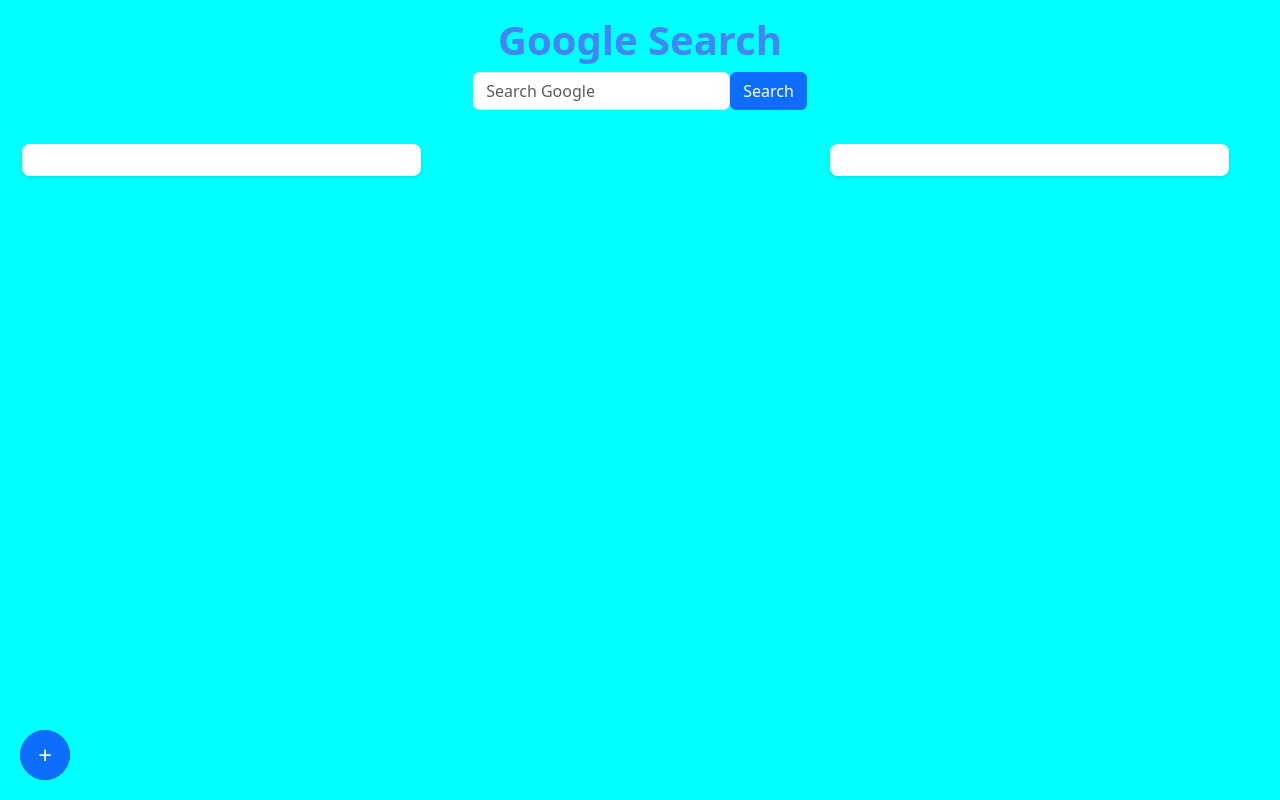
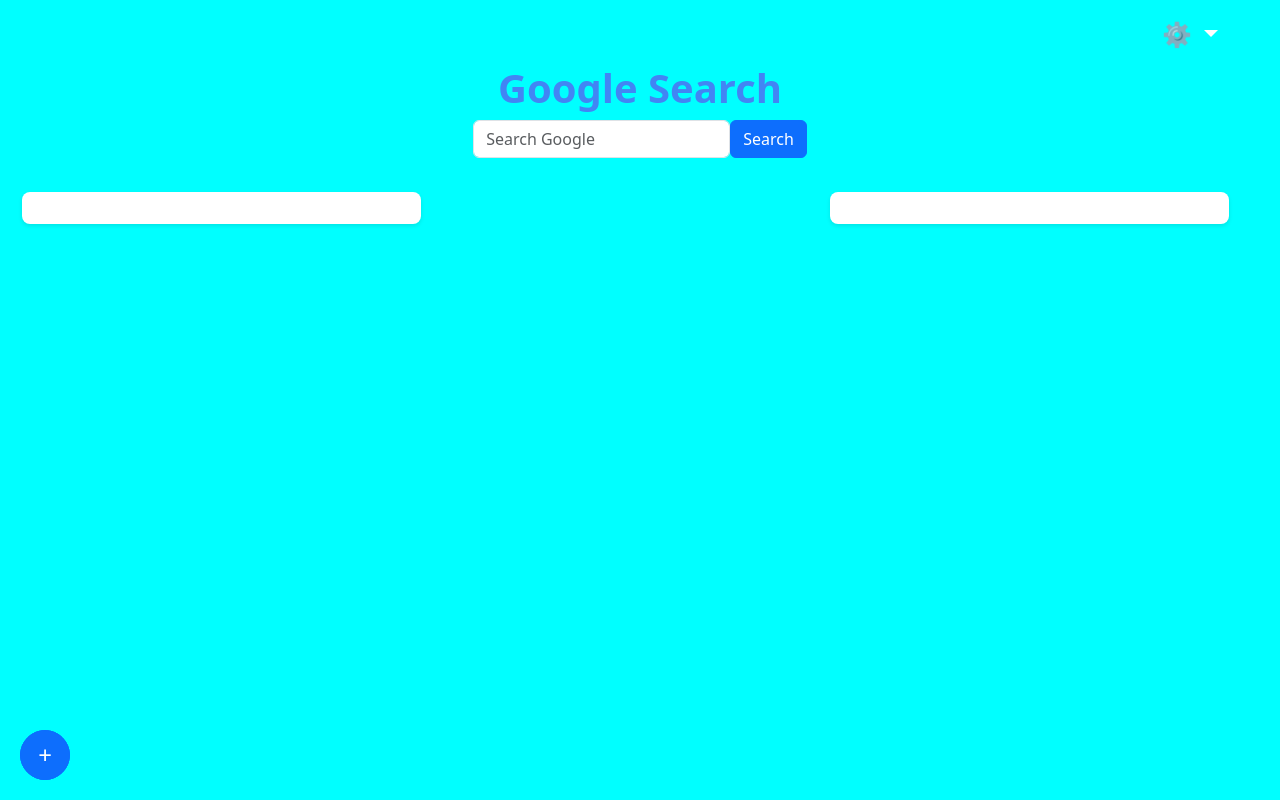
Before and after one commit to rakishop/rakidigital, an Angular app: page / in a window 1280 px wide. Built offline with nearby package versions, Linux system fonts and the light colour scheme.

Commit message:
auto log off bug fixed

```diff
--- a/src/app/home-page/home-page.component.css
+++ b/src/app/home-page/home-page.component.css
@@ -91,3 +91,33 @@
   font-size: 1.2rem;
   color: #333; /* Customize icon color */
 }
+
+.settings-icon {
+  position: absolute;
+  top: 10px;
+  left: 550px;
+}
+
+#settingsButton {
+  background-color: transparent;
+  border: none;
+  font-size: 24px;
+  cursor: pointer;
+}
+.dropdown:hover .dropdown-menu {
+    display: block;
+    left: 0;
+    right: auto;
+}
+
+.dropdown-menu {
+  display: none;
+  position: absolute; /* Position it within the dropdown container */
+  top: 100%; /* Position below the button */
+  left: -10px; /* Align to the left */
+  right: auto; /* Ensure it's not right-aligned */
+}
+
+.settings-icon {
+  position: relative; /* Position parent for child dropdown */
+}
--- a/src/app/home-page/home-page.component.html
+++ b/src/app/home-page/home-page.component.html
@@ -1,4 +1,19 @@
 <div class="container-fluid vh-100 d-flex flex-column align-items-center">
+
+    <!-- Setting button at the Top -->
+    <div class="dropdown settings-icon">
+        <button id="settingsButton" class="btn btn-secondary dropdown-toggle" type="button" aria-expanded="false">
+            ⚙️
+        </button>
+        <ul class="dropdown-menu">
+            <li><a class="dropdown-item" href="#">Action</a></li>
+            <li><a class="dropdown-item" href="#">Another action</a></li>
+            <li><a class="dropdown-item" href="#">Something else here</a></li>
+        </ul>
+    </div>
+
+
+
 
     <!-- Google Search at the Top -->
     <div class="search-container  mt-3">
```
